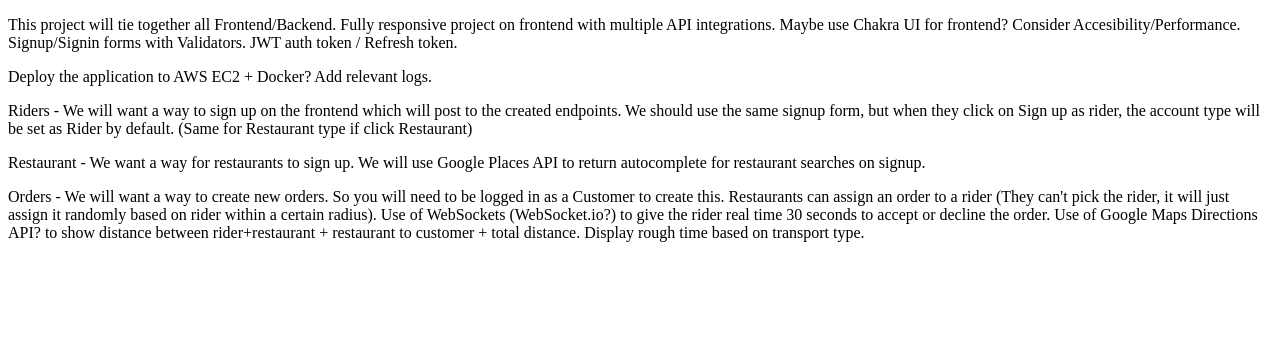
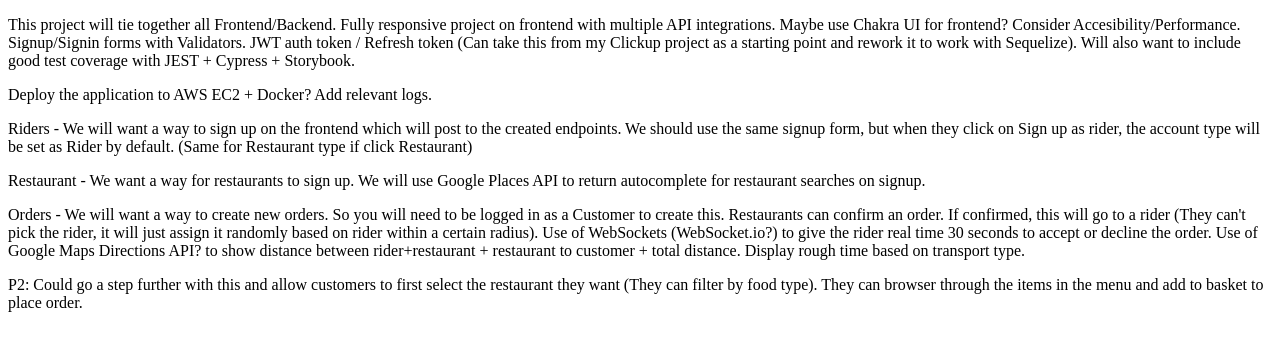
Before and after one commit to Lewischarlton93/NextJs-NodeJs-Delivery-App, a Next.js app in the folder client/: page / in a window 1280 px wide. Shown: the top 350 px of the page. Built offline with nearby package versions, Linux system fonts and the light colour scheme.

Commit message:
Update plans for this project

```diff
--- a/client/pages/index.js
+++ b/client/pages/index.js
@@ -5,7 +5,10 @@
         This project will tie together all Frontend/Backend. Fully responsive
         project on frontend with multiple API integrations. Maybe use Chakra UI
         for frontend? Consider Accesibility/Performance. Signup/Signin forms
-        with Validators. JWT auth token / Refresh token.
+        with Validators. JWT auth token / Refresh token (Can take this from my
+        Clickup project as a starting point and rework it to work with
+        Sequelize). Will also want to include good test coverage with JEST +
+        Cypress + Storybook.
       </p>
       <p>Deploy the application to AWS EC2 + Docker? Add relevant logs.</p>
       <p>
@@ -21,13 +24,18 @@
       </p>
       <p>
         Orders - We will want a way to create new orders. So you will need to be
-        logged in as a Customer to create this. Restaurants can assign an order
-        to a rider (They can't pick the rider, it will just assign it randomly
-        based on rider within a certain radius). Use of WebSockets
-        (WebSocket.io?) to give the rider real time 30 seconds to accept or
-        decline the order. Use of Google Maps Directions API? to show distance
-        between rider+restaurant + restaurant to customer + total distance.
-        Display rough time based on transport type.
+        logged in as a Customer to create this. Restaurants can confirm an
+        order. If confirmed, this will go to a rider (They can't pick the rider,
+        it will just assign it randomly based on rider within a certain radius).
+        Use of WebSockets (WebSocket.io?) to give the rider real time 30 seconds
+        to accept or decline the order. Use of Google Maps Directions API? to
+        show distance between rider+restaurant + restaurant to customer + total
+        distance. Display rough time based on transport type.
+      </p>
+      <p>
+        P2: Could go a step further with this and allow customers to first
+        select the restaurant they want (They can filter by food type). They can
+        browser through the items in the menu and add to basket to place order.
       </p>
     </>
   );
```
